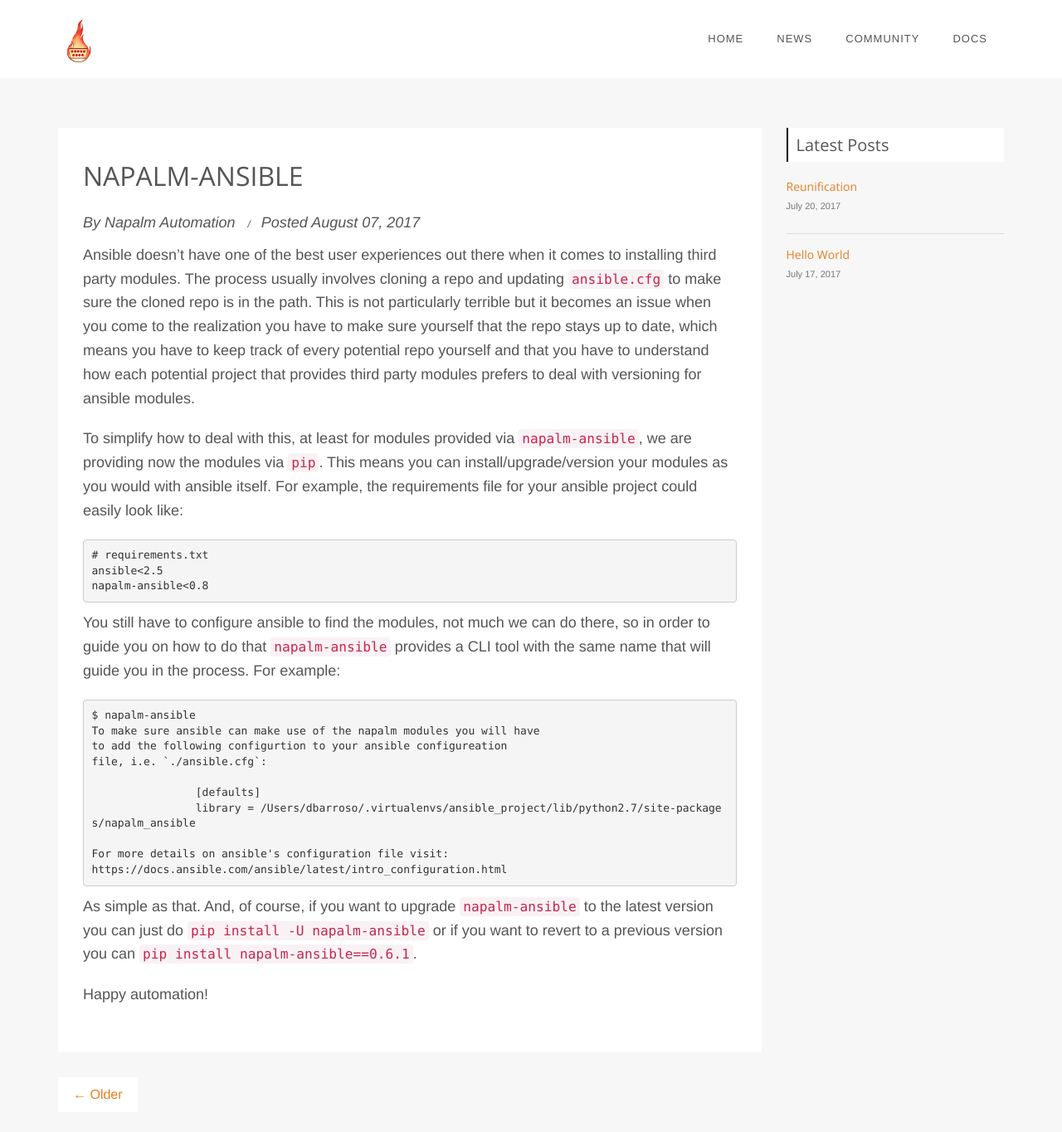
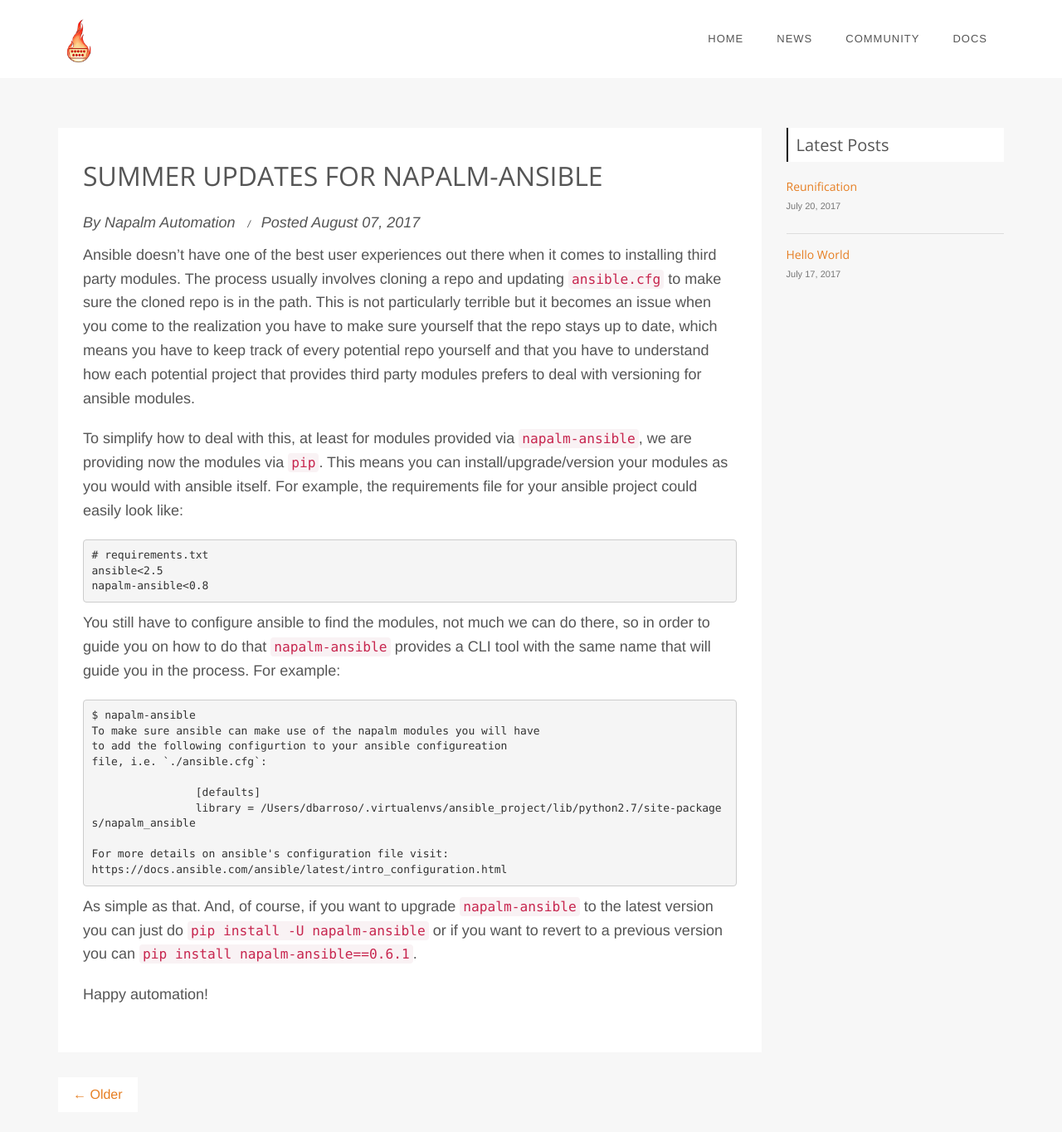
Before and after one commit to napalm-automation/napalm-automation.github.io, a Jekyll site: the page built from _posts/2017/2017-08-07-summer-updates-for-napalm-ansible.md, in a window 1280 px wide and 1400 px high. Shown: the top 1364 px of the window at 83% size. Built offline with Jekyll 4.4.1, drawn with Linux system fonts in a browser that asks for light colours; comment, search, counter and statistics services are not loaded; some of the changed text lies outside the part shown.

Commit message:
Change title

```diff
--- a/_posts/2017/2017-08-07-napalm-ansible.md
+++ b/_posts/2017/2017-08-07-summer-updates-for-napalm-ansible.md
@@ -1,5 +1,5 @@
 ---
-title: "napalm-ansible"
+title: "Summer updates for napalm-ansible"
 description: "Install napalm modules for ansible the easy way"
 tags: ["news", "ansible"]
 ---
```
